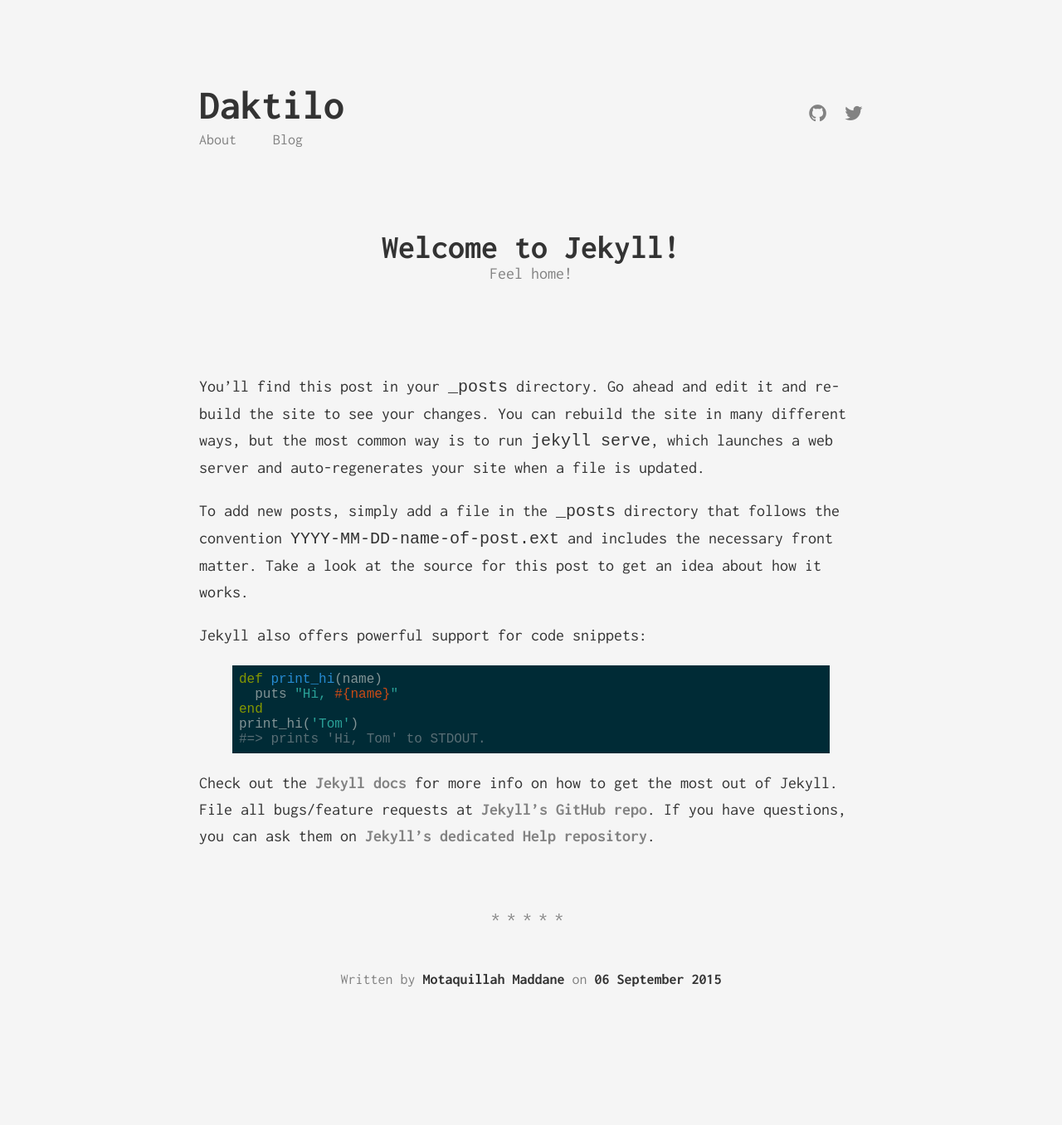
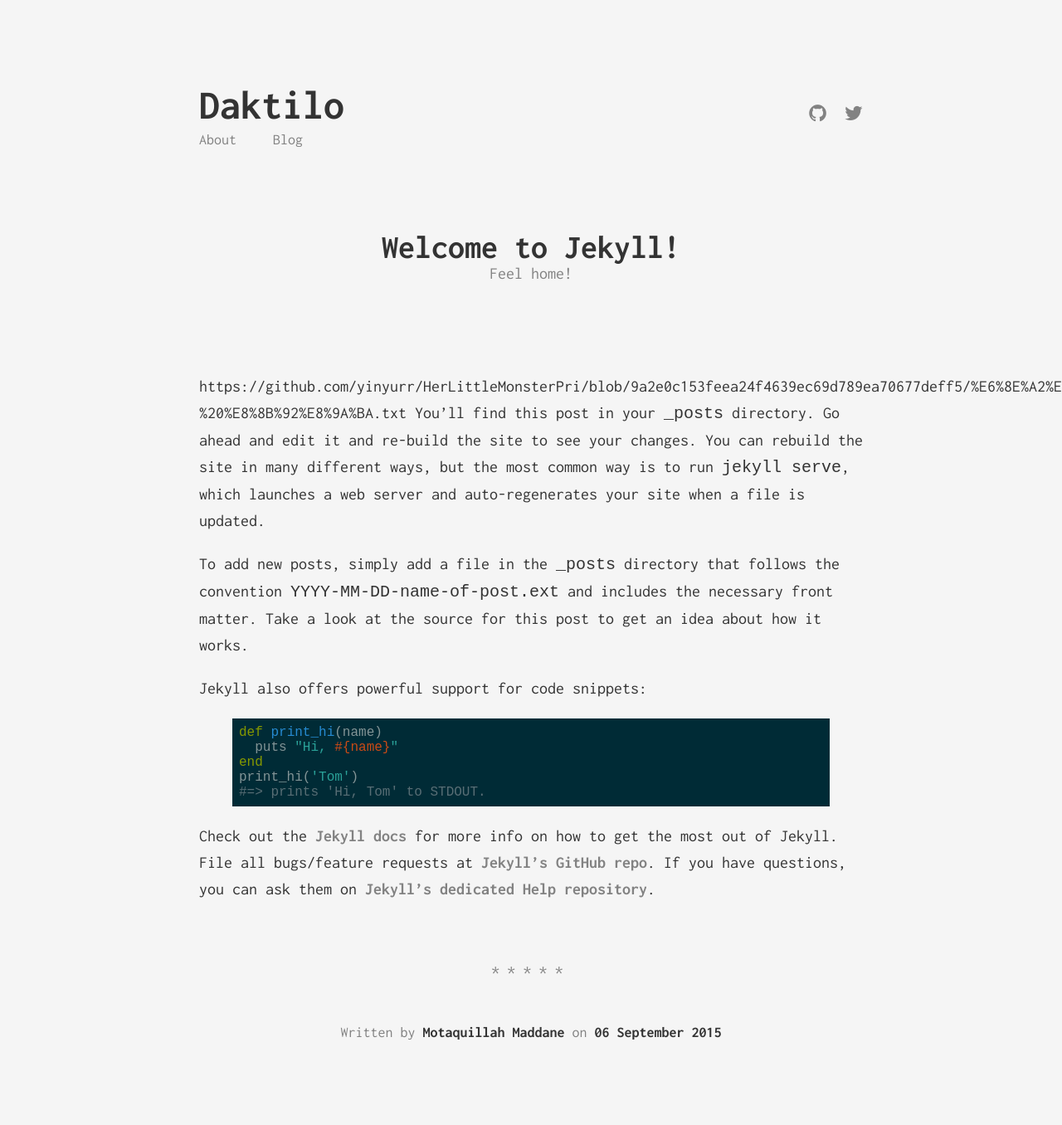
Before and after one commit to yinyurr/yinyurr.github.io, a Jekyll site: the page built from _posts/2015-09-06-welcome-to-jekyll.markdown, in a window 1280 px wide. Shown: the whole page at 83% size. Built offline with Jekyll 4.4.1, drawn with Linux system fonts in a browser that asks for light colours; before the commit the page ends 1292 px from its top, so only the background shows below that; some of the changed lines change nothing that is shown.

Commit message:
Update 2015-09-06-welcome-to-jekyll.markdown

```diff
--- a/_posts/2015-09-06-welcome-to-jekyll.markdown
+++ b/_posts/2015-09-06-welcome-to-jekyll.markdown
@@ -5,6 +5,7 @@
 date:   2015-09-06 23:34:01
 categories: [design, tool]
 ---
+https://github.com/yinyurr/HerLittleMonsterPri/blob/9a2e0c153feea24f4639ec69d789ea70677deff5/%E6%8E%A2%E7%B4%A2%E8%80%85%E5%8F%B7%E3%80%87%E4%B8%80%20-%20%E8%8B%92%E8%9A%BA.txt
 You’ll find this post in your `_posts` directory. Go ahead and edit it and re-build the site to see your changes. You can rebuild the site in many different ways, but the most common way is to run `jekyll serve`, which launches a web server and auto-regenerates your site when a file is updated.
 
 To add new posts, simply add a file in the `_posts` directory that follows the convention `YYYY-MM-DD-name-of-post.ext` and includes the necessary front matter. Take a look at the source for this post to get an idea about how it works.
```
